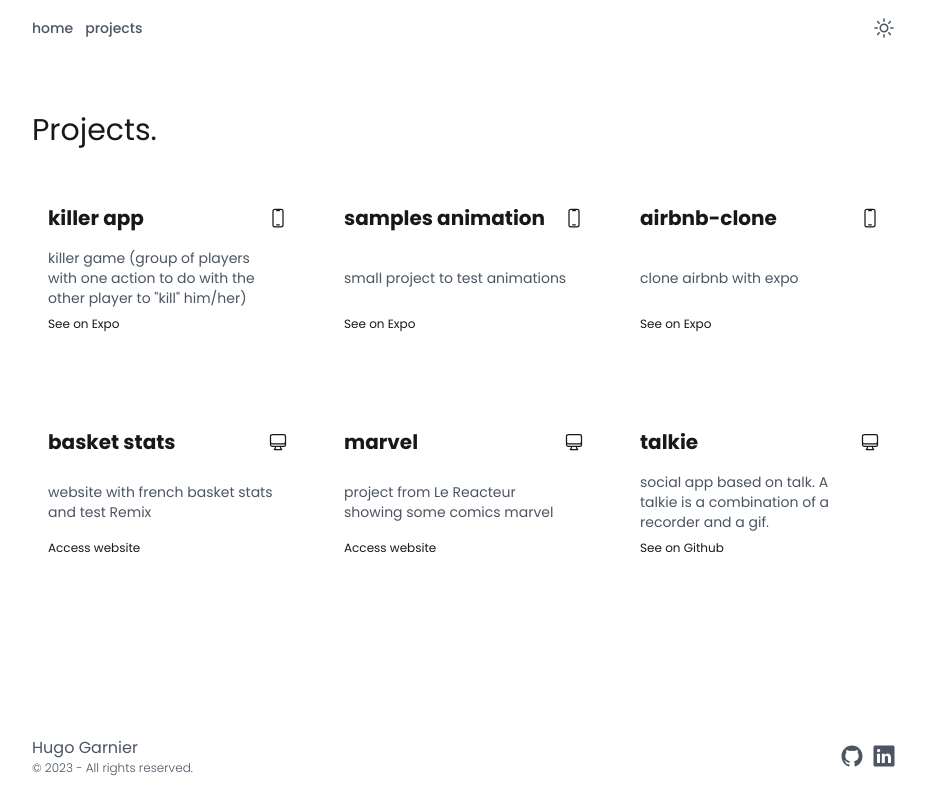
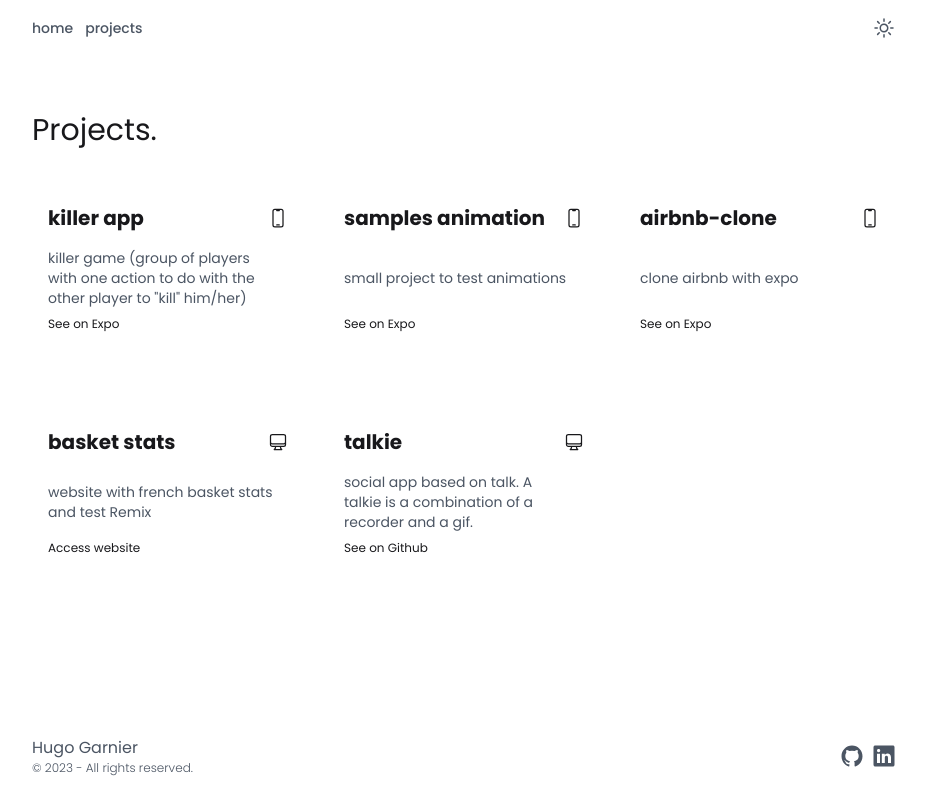
Before and after one commit to hugogarnier/portfolio, a Next.js app: page /projects in a window 1280 px wide. Shown: the whole page, without its empty margins (176-1102 px from the left). Built offline with nearby package versions, Linux system fonts and the light colour scheme.

Commit message:
remove project

```diff
--- a/pages/_app.tsx
+++ b/pages/_app.tsx
@@ -17,7 +17,7 @@ function MyApp({Component, pageProps}: AppProps) {
   }
 
   return (
-    <ThemeProvider attribute="class">
+    <ThemeProvider attribute="class" enableSystem>
       <Layout>
         <Component {...pageProps} />
       </Layout>
--- a/pages/_document.tsx
+++ b/pages/_document.tsx
@@ -2,7 +2,7 @@ import {Head, Html, Main, NextScript} from "next/document";
 
 export default function Document() {
   return (
-    <Html>
+    <Html lang='fr'>
       <Head>
         <link rel="preconnect" href="https://fonts.googleapis.com"/>
         <link
--- a/pages/components/Project.tsx
+++ b/pages/components/Project.tsx
@@ -20,9 +20,9 @@ const Project: NextPage<ProjectProps> = ({platform = '', title, description, lin
       >
         <div
           className="flex justify-between items-center gap-2 mb-2 group-hover:transition-all">
-          <h3 className="text-xl font-bold break-words">
+          <h2 className="text-xl font-bold break-words">
             {title}
-          </h3>
+          </h2>
           {platform === 'mobile' && <DevicePhoneMobileIcon
                   className="h-5 w-5 group-hover:transition-all group-hover:text-teal-600 dark:group-hover:text-teal-500"/> ||
               <ComputerDesktopIcon
--- a/pages/projects.tsx
+++ b/pages/projects.tsx
@@ -17,8 +17,8 @@ const Projects: NextPage = () => {
                  link="https://expo.dev/@hugo0/Airbnb-clone" platform='mobile'/>
         <Project title="basket stats" description='website with french basket stats and test Remix'
                  link="https://basket.hugogarnier.com/"/>
-        <Project title="marvel" description='project from Le Reacteur showing some comics marvel'
-                 link="https://marvel.hugogarnier.com/"/>
+        {/*<Project title="marvel" description='project from Le Reacteur showing some comics marvel'*/}
+        {/*         link="https://marvel.hugogarnier.com/"/>*/}
         <Project title="talkie"
                  description='social app based on talk. A talkie is a combination of a recorder and a gif.'
                  link="https://github.com/hugogarnier/talkie" platform='desktop'/>
```
